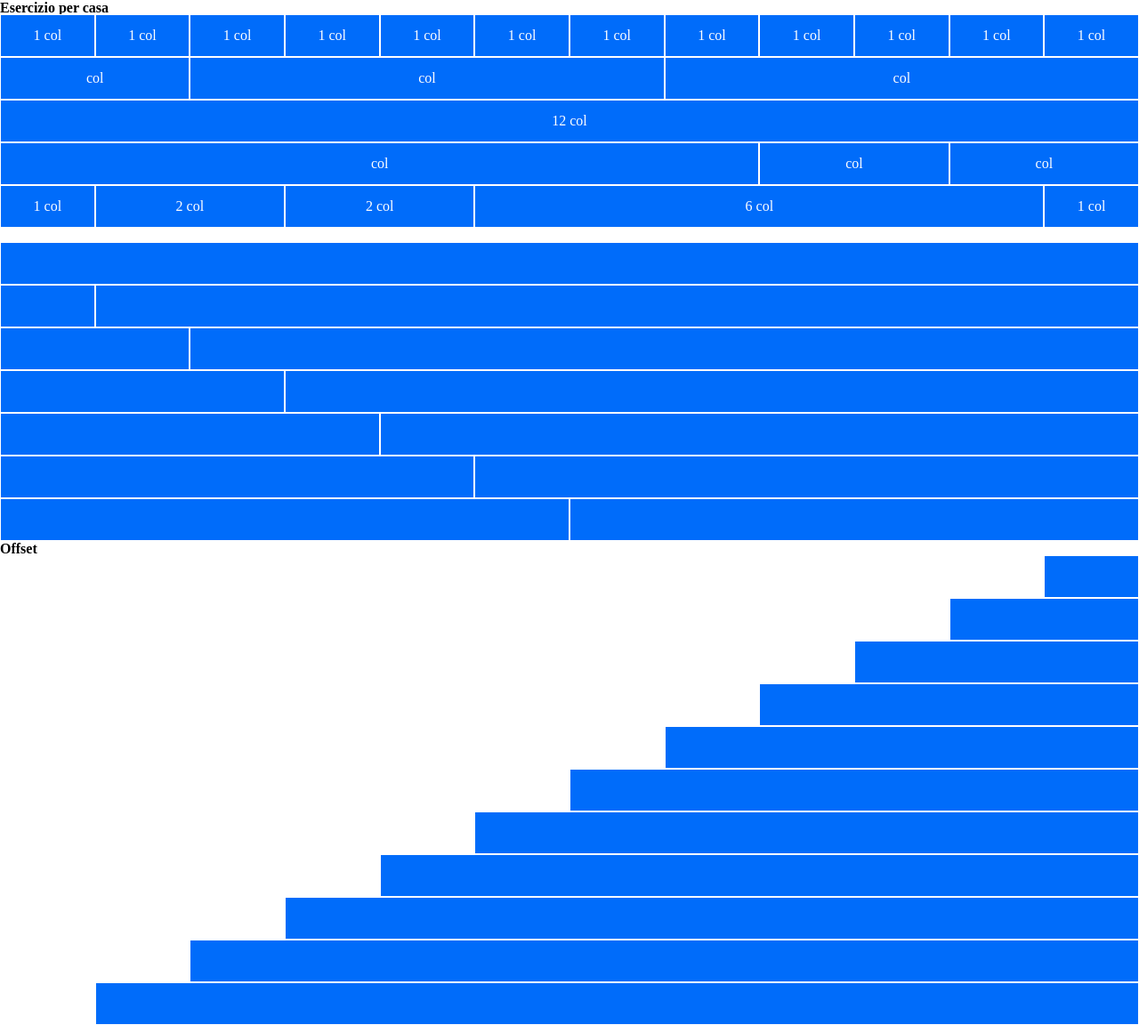
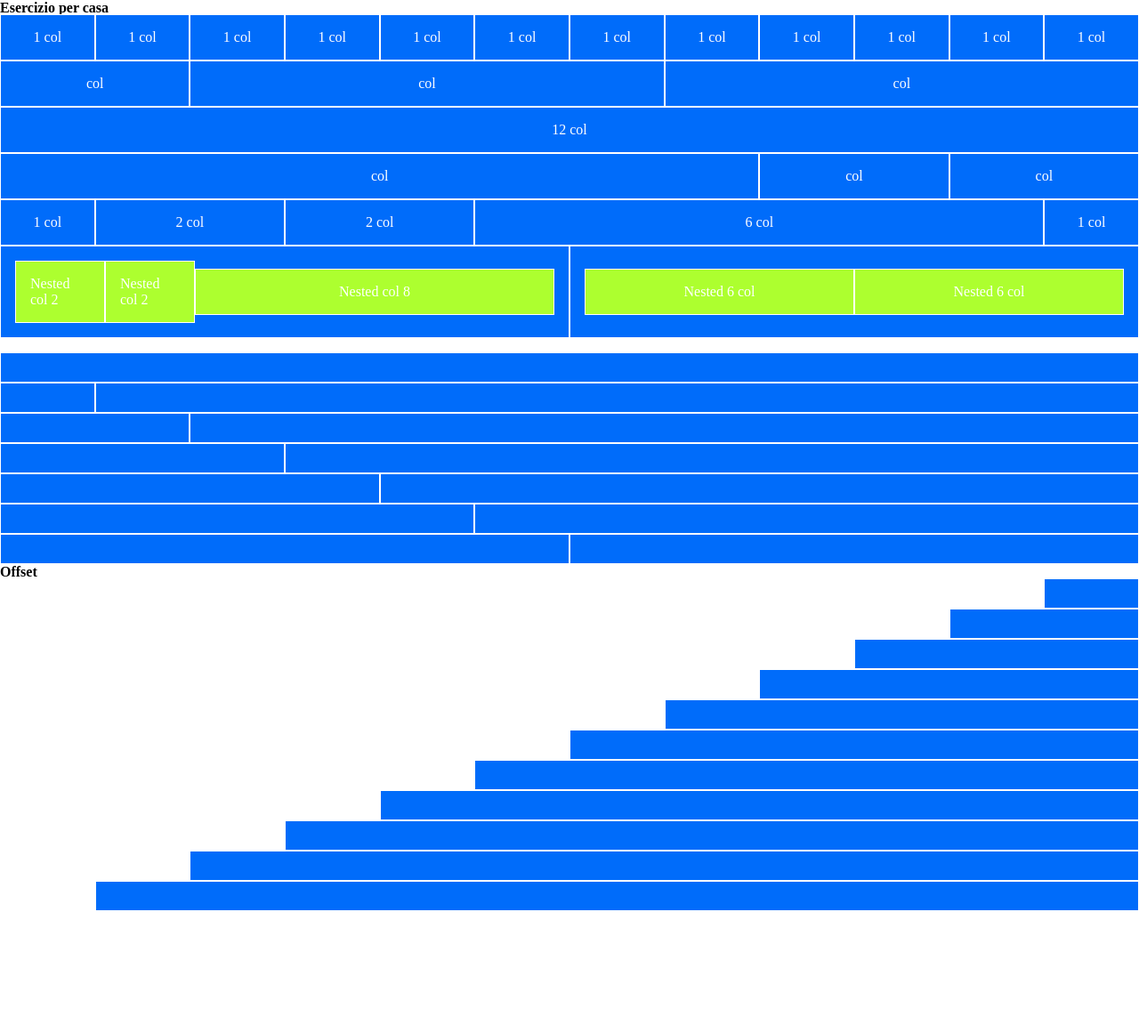
Before and after one commit to AdeAde99/html-css-12bool, a plain HTML site: page index.html in a window 1280 px wide. Shown: the whole page at 89% size. After the commit the page ends 1024 px from the top, so only its background shows below. Drawn offline with Linux system fonts and the light colour scheme.

Commit message:
correzzione es.

```diff
--- a/css/12bool.css
+++ b/css/12bool.css
@@ -6,9 +6,13 @@
 
 .row {
     display: flex;
-    flex-direction: row;
-    flex-wrap: wrap;
+
+}
+
+[class*=col-] {
+    display: flex;
     align-items: center;
+    justify-content: center;
 }
 
 .col-1 {
--- a/css/style.css
+++ b/css/style.css
@@ -1,11 +1,8 @@
 
 [class*=col-] {
     background-color: #006cfa;
-    height: 3rem;
-    display: flex;
-    align-items: center;
-    justify-content: center;
     border: 1px solid white;
+    padding: 1rem;
 }
 
 .white {
@@ -18,3 +15,11 @@
     font-weight: 600;
     background-color: transparent;
 }
+
+.green {
+    background-color: greenyellow;
+}
+
+.nested {
+    padding: 1rem;
+}
--- a/index.html
+++ b/index.html
@@ -14,11 +14,9 @@
 </head>
 <body>
 
+    <div class="white-container">Esercizio per casa </div>
 
-    <section class="row">
-
-        <div class="white-container">Esercizio per casa </div>
-
+    <div class="row">
         <div class="col-1 white ">1 col</div>
         <div class="col-1 white ">1 col</div>
         <div class="col-1 white ">1 col</div>
@@ -31,90 +29,127 @@
         <div class="col-1 white ">1 col</div>
         <div class="col-1 white ">1 col</div>
         <div class="col-1 white ">1 col</div>
-
+    </div>
+    <div class="row">
         <div class="col-2 white ">col </div>
         <div class="col-5 white ">col </div>
         <div class="col-5 white ">col </div>
-
+    </div>
+    <div class="row">
         <div class="col-12 white ">12 col </div>
-
+    </div>
+    <div class="row">
         <div class="col-8 white ">col </div>
         <div class="col-2 white ">col </div>
         <div class="col-2 white ">col </div>
-
+    </div>
+    <div class="row">
         <div class="col-1 white ">1 col </div>
         <div class="col-2 white ">2 col </div>
         <div class="col-2 white ">2 col </div>
         <div class="col-6 white ">6 col </div>
         <div class="col-1 white ">1 col </div>
+    </div>
+    <div class="row">
+        <div class="col-6 row nested">
+                <div class="col-2 white green">Nested col 2</div>
+                <div class="col-2 white green">Nested col 2</div>
+                <div class="col-8 white green">Nested col 8</div>
+        </div>
+        <div class="col-6 row nested">
+                <div class="col-6 white green">Nested 6 col</div>
+                <div class="col-6 white green">Nested 6 col</div>
+        </div>
+    </div>
 
-    </section>
 
-    <section class="row">
 
-        <div class="white-container"></div>
 
+
+    <div class="white-container"></div>
+
+
+    <div class="row">
         <div class="col-12 white "></div>
-
+    </div>
+    <div class="row">
         <div class="col-1 white "></div>
         <div class="col-11 white "></div>
-
+    </div>
+    <div class="row">
         <div class="col-2 white "></div>
         <div class="col-10 white "></div>
-
+    </div>
+    <div class="row">
         <div class="col-3 white "></div>
         <div class="col-9 white "></div>
-
+    </div>
+    <div class="row">
         <div class="col-4 white "></div>
         <div class="col-8 white "></div>
-
+    </div>
+    <div class="row">
         <div class="col-5 white "></div>
         <div class="col-7 white "></div>
-
+    </div>
+    <div class="row">
         <div class="col-6 white "></div>
         <div class="col-6 white "></div>
+    </div>
 
-    </section>
 
-    <section class="row">
 
-        <div class="white-container">Offset</div>
 
+
+
+
+    <div class="white-container">Offset</div>
+
+
+    <div class="row">
         <div class="col_offset-11 white "></div>
         <div class="col-1"></div>
-
+    </div>
+    <div class="row">
         <div class="col_offset-10 white "></div>
         <div class="col-2"></div>
-
+    </div>
+    <div class="row">
         <div class="col_offset-9 white "></div>
         <div class="col-3"></div>
-
+    </div>
+    <div class="row">
         <div class="col_offset-8  white "></div>
         <div class="col-4"></div>
-
+    </div>
+    <div class="row">
         <div class="col_offset-7  white "></div>
         <div class="col-5"></div>
-
+    </div>
+    <div class="row">
         <div class="col_offset-6  white "></div>
         <div class="col-6"></div>
-
+    </div>
+    <div class="row">
         <div class="col_offset-5  white "></div>
         <div class="col-7"></div>
-
+    </div>
+    <div class="row">
         <div class="col_offset-4  white "></div>
         <div class="col-8"></div>
-
+    </div>
+    <div class="row">
         <div class="col_offset-3  white "></div>
         <div class="col-9"></div>
-
+    </div>
+    <div class="row">
         <div class="col_offset-2  white "></div>
         <div class="col-10"></div>
-
+    </div>
+    <div class="row">
         <div class="col_offset-1 white "></div>
         <div class="col-11"></div>
-
-    </section>
-
+    </div>
 
 </body>
 </html>
```
